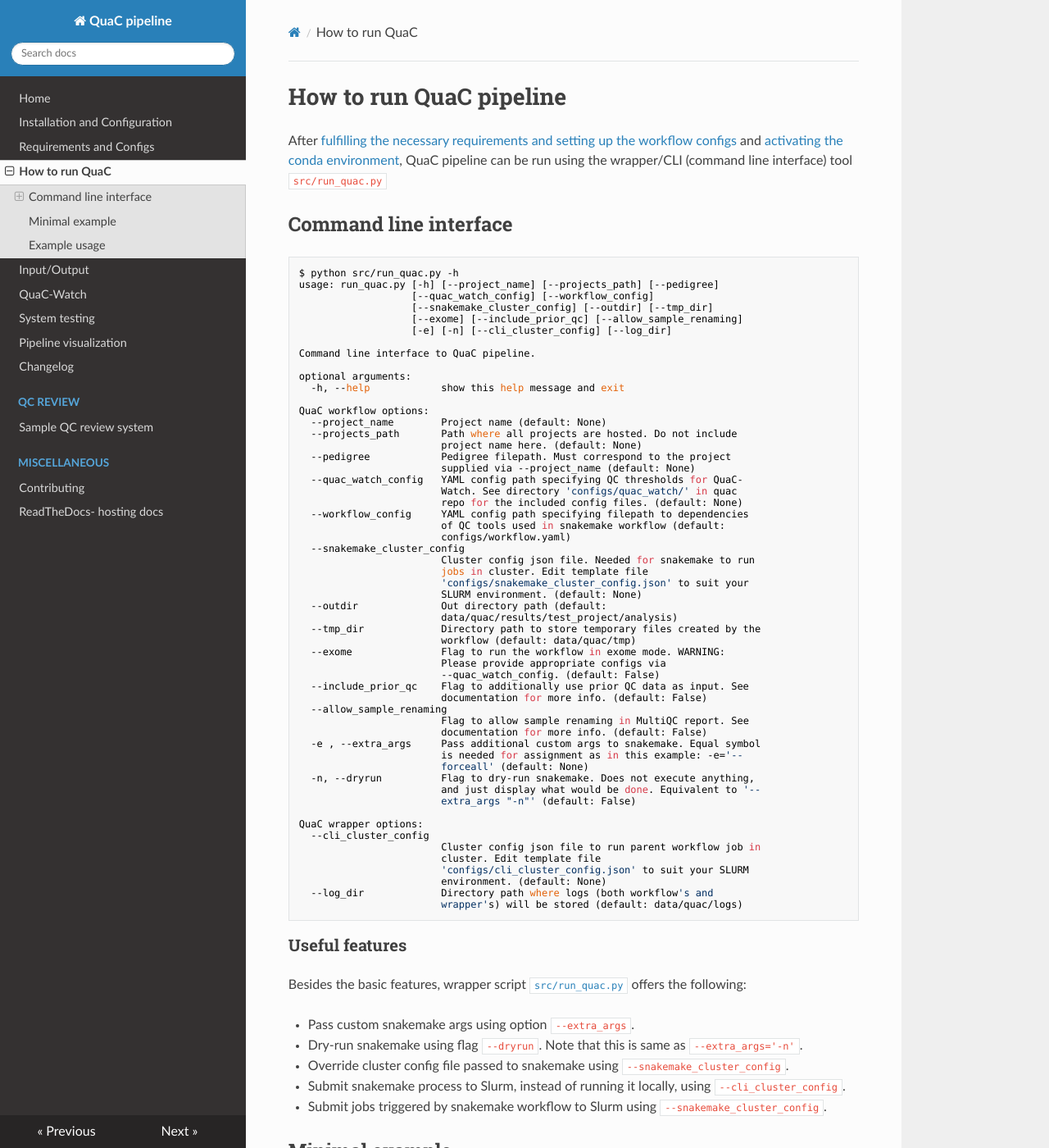
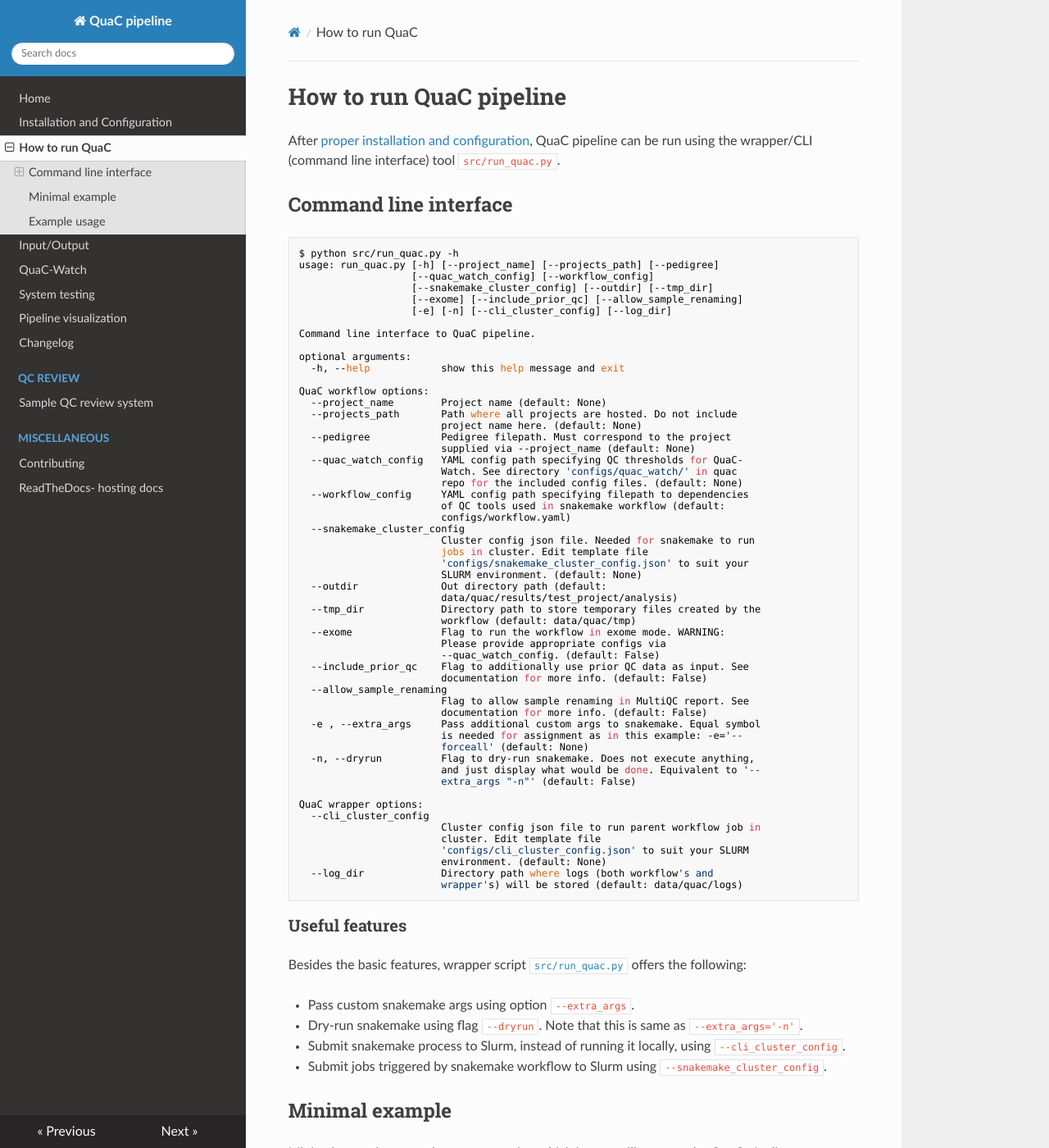
Before and after one commit to uab-cgds-worthey/quac, an MkDocs documentation site: the page built from docs/quac_cli.md, in a window 1280 px wide and 1400 px high. Shown: the whole window at 82% size. Built offline with MkDocs 1.6.1, drawn with Linux system fonts in a browser that asks for light colours; nearby versions of some CDN libraries.

Commit message:
removes old doc file

```diff
--- a/docs/quac_cli.md
+++ b/docs/quac_cli.md
@@ -1,9 +1,6 @@
 # How to run QuaC pipeline
 
-After [fulfilling the necessary requirements and setting up the workflow configs](./reqts_configs.md) and [activating
-the conda environment](./installation.md), QuaC pipeline can be run using the wrapper/CLI (command line interface) tool
-`src/run_quac.py`
-
+After [proper installation and configuration](./installation_configuration.md), QuaC pipeline can be run using the wrapper/CLI (command line interface) tool `src/run_quac.py`.
 
 ## Command line interface
 
@@ -72,7 +69,6 @@
 
 - Pass custom snakemake args using option `--extra_args`.
 - Dry-run snakemake using flag `--dryrun`. Note that this is same as `--extra_args='-n'`.
-- Override cluster config file passed to snakemake using `--snakemake_cluster_config`.
 - Submit snakemake process to Slurm, instead of running it locally, using `--cli_cluster_config`.
 - Submit jobs triggered by snakemake workflow to Slurm using `--snakemake_cluster_config`.
 
--- a/mkdocs.yaml
+++ b/mkdocs.yaml
@@ -2,7 +2,6 @@
 nav:
   - Home: index.md
   - Installation and Configuration: installation_configuration.md
-  - Requirements and Configs: reqts_configs.md
   - How to run QuaC: quac_cli.md
   - Input/Output: input_output.md
   - QuaC-Watch: quac_watch.md
```
Also changed, not shown: docs/reqts_configs.md (deleted, +0 -48 lines), 1 other file.
